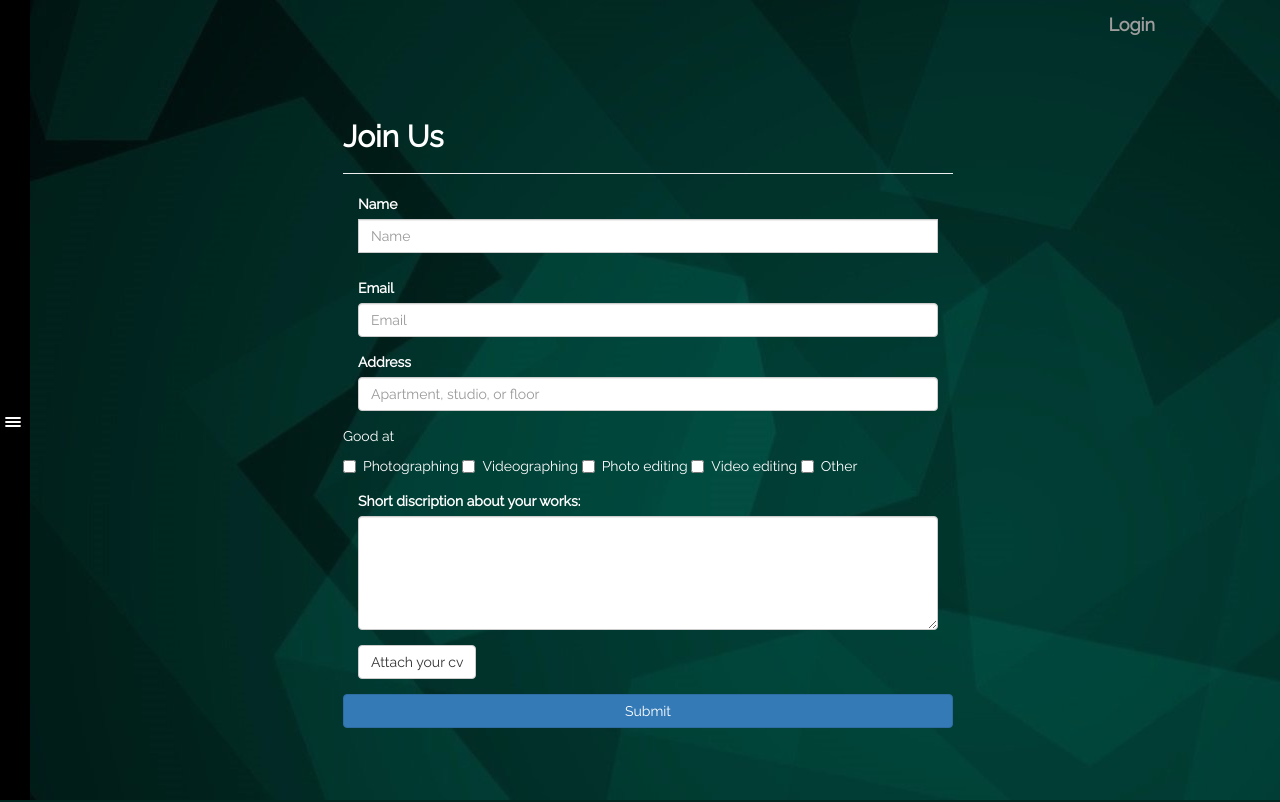
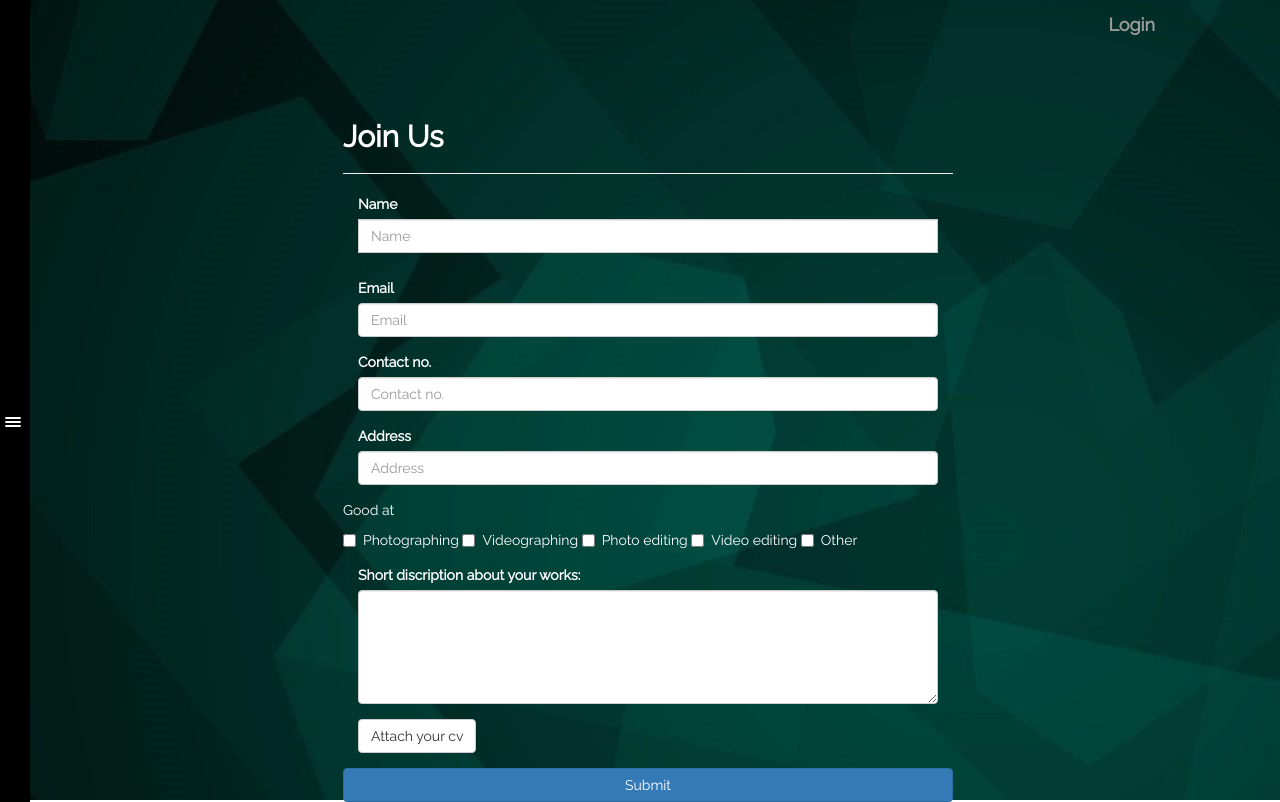
Before and after one commit to icbjayasinghe/GK-Photography, a CodeIgniter app: page /GK-Photography/index.php/welcome/joinus in a window 1280 px wide. Run offline with CodeIgniter, Linux system fonts and the light colour scheme; some libraries are stand-ins or nearby versions.

Commit message:
join us page modified

```diff
--- a/application/views/joinus.php
+++ b/application/views/joinus.php
@@ -20,51 +20,57 @@
     <div class="container col-md-6 my-signup">
         <h2><b>Join Us</b></h2>
         <hr>
-    <form>
+
+        <!--for checking validation errors-->
+        <?php echo validation_errors(); ?>
+        <?php echo form_open('Joinus/Joinususer'); ?>
+
         <div class="form-row">
             <div class="form-group col-md-12">
                 <label for="inputEmail4">Name</label>
-                <input type="text" class="form-control" id="name" placeholder="Name">
+                <input type="text" class="form-control" name="name" id="name" placeholder="Name">
             </div>
         </div>
         <div class="form-row">
             <div class="form-group col-md-12">
                 <label for="inputEmail4">Email</label>
-                <input type="email" class="form-control" id="inputEmail4" placeholder="Email">
+                <input type="email" class="form-control" name="email" id="inputEmail4" placeholder="Email">
+            </div>
+        </div>
+        <div class="form-row">
+            <div class="form-group col-md-12">
+                <label for="inputEmail4">Contact no.</label>
+                <input type="text" class="form-control" name="phone" id="phone" placeholder="Contact no." max="1000000000">
             </div>
         </div>
 
         <div class="form-group col-md-12">
             <label for="inputAddress2">Address</label>
-            <input type="text" class="form-control" id="inputAddress2" placeholder="Apartment, studio, or floor">
+            <input type="text" class="form-control" name="address" id="inputAddress2" placeholder="Address">
         </div>
         <div class="form-row">
-
-
-
-
 
             <div class="form-row">
                 <div class="form-group col-md-12>
                 <label for="inputEmail4">Good at</label>
                 <div class="checkbox">
 
-                    <label><input type="checkbox" value="">Photographing</label>
+                    <label><input type="checkbox" value="Photographing" name="good_at">Photographing</label>
 
-                    <label><input type="checkbox" value="">Videographing</label>
+                    <label><input type="checkbox" value="Videographing" name="good_at">Videographing</label>
 
-                    <label><input type="checkbox" value="">Photo editing</label>
+                    <label><input type="checkbox" value="Photo_editing" name="good_at">Photo editing</label>
 
-                    <label><input type="checkbox" value="">Video editing</label>
+                    <label><input type="checkbox" value="Video_editing" name="good_at" >Video editing</label>
 
-                    <label><input type="checkbox" value="">Other</label>
+                    <label><input type="checkbox" value="Other" name="good_at">Other</label>
 
 
                 </div>
                 </div>
             <div class="form-group col-md-12">
                 <label for="comment">Short discription about your works:</label>
-                <textarea class="form-control" rows="5" id="comment"></textarea>
+                <textarea class="form-control" rows="5" id="works" name="works" maxlength="200"></textarea>
             </div>
             </div>
         <div class="form-group col-md-12">
@@ -75,6 +81,6 @@
         </div>
 
         <button type="submit" class="btn btn-primary col-md-12">Submit</button>
-    </form>
+    <?php echo form_close(); ?>
     </div>
 </div>
```
Also changed, not shown: application/controllers/Joinus.php (added, +26 -0 lines).
